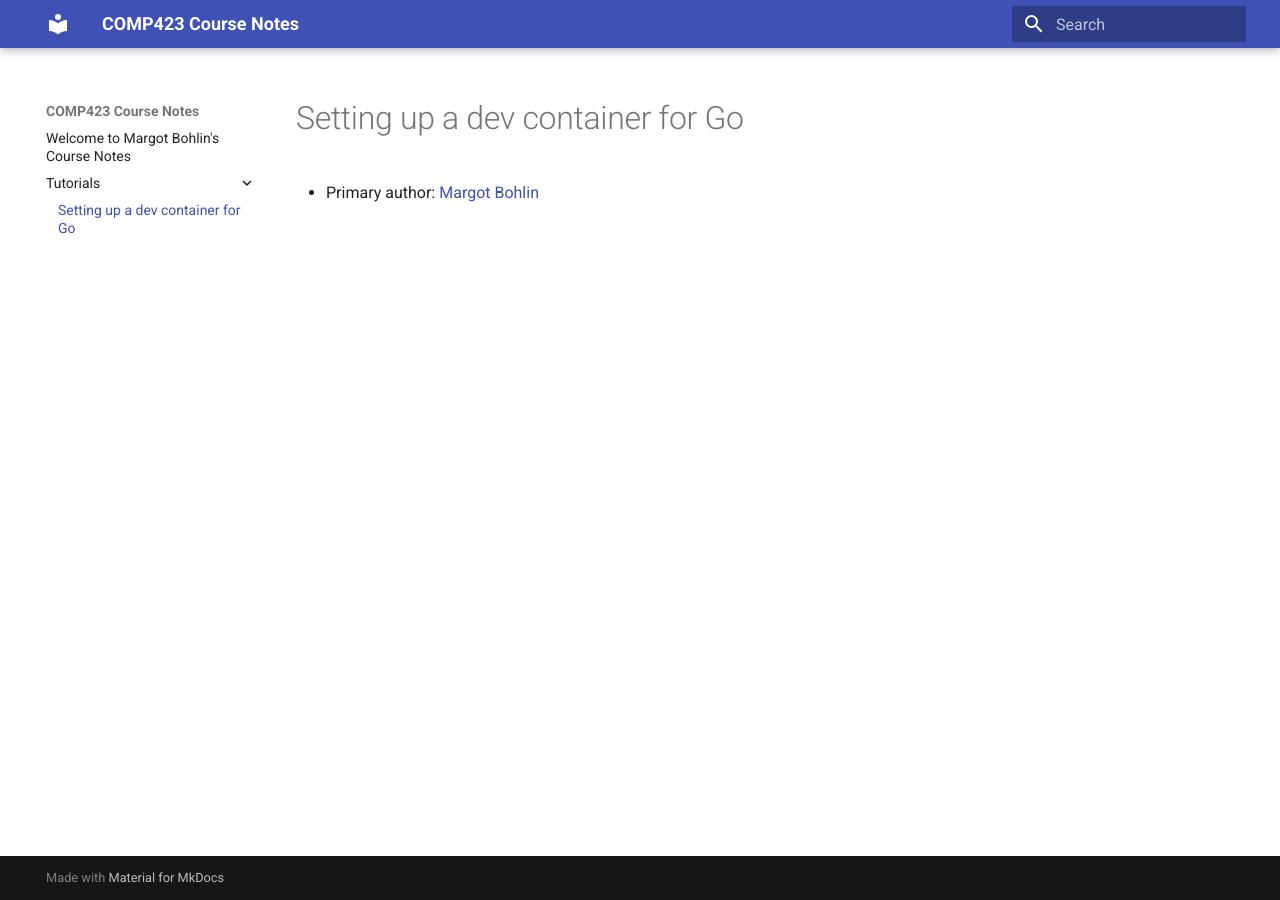
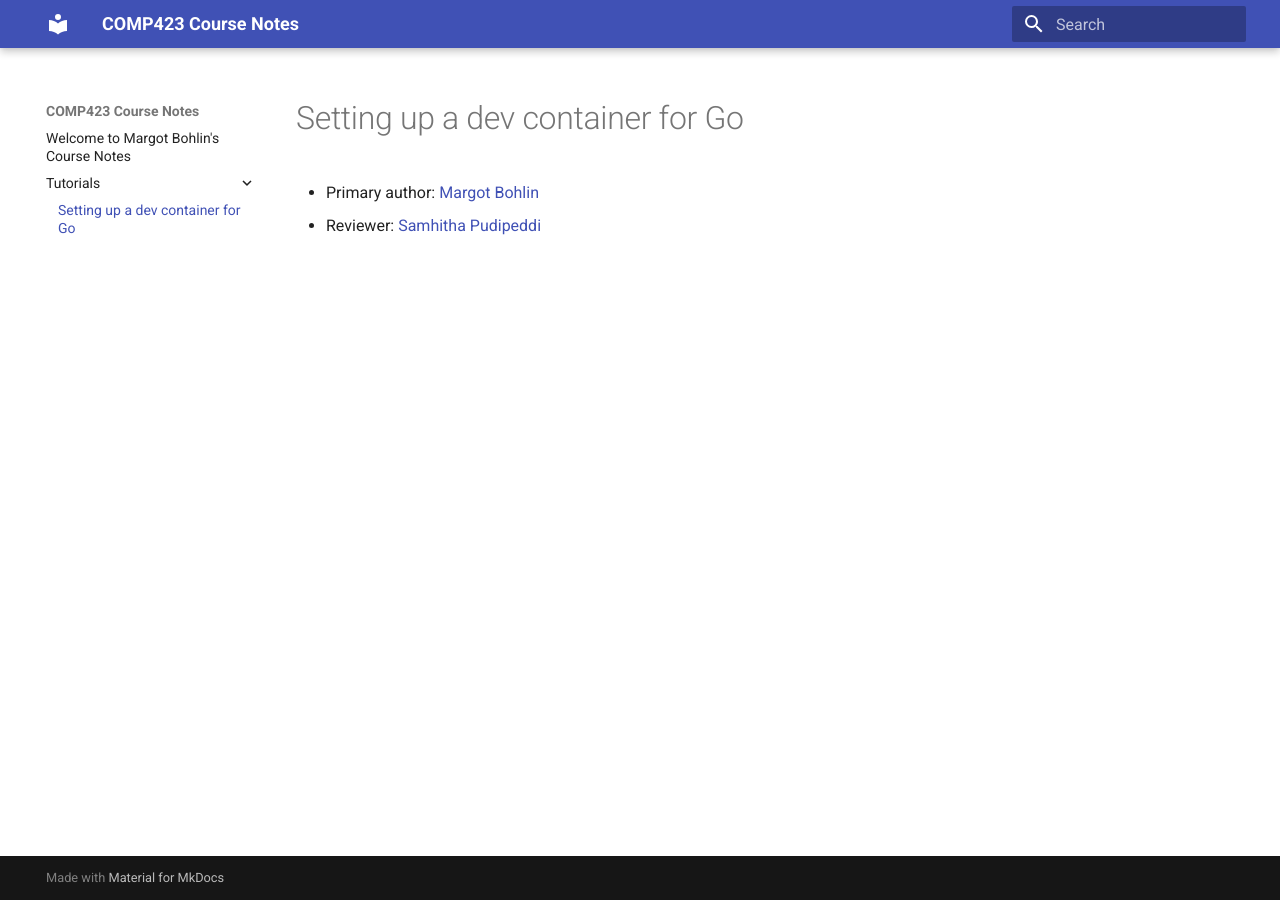
Before and after one commit to margotbohlin/comp423-course-notes, an MkDocs documentation site: the page built from docs/tutorials/go-setup.md, in a window 1280 px wide. Built offline with MkDocs 1.6.1 and Material for MkDocs 9.7.7, drawn with Linux system fonts in a browser that asks for light colours.

Commit message:
Adding Reviewer 2

```diff
--- a/docs/tutorials/go-setup.md
+++ b/docs/tutorials/go-setup.md
@@ -1,2 +1,3 @@
 # Setting up a dev container for Go
 * Primary author: [Margot Bohlin](https://github.com/margotbohlin)
+* Reviewer: [Samhitha Pudipeddi](https://github.com/samhipudi)
```
